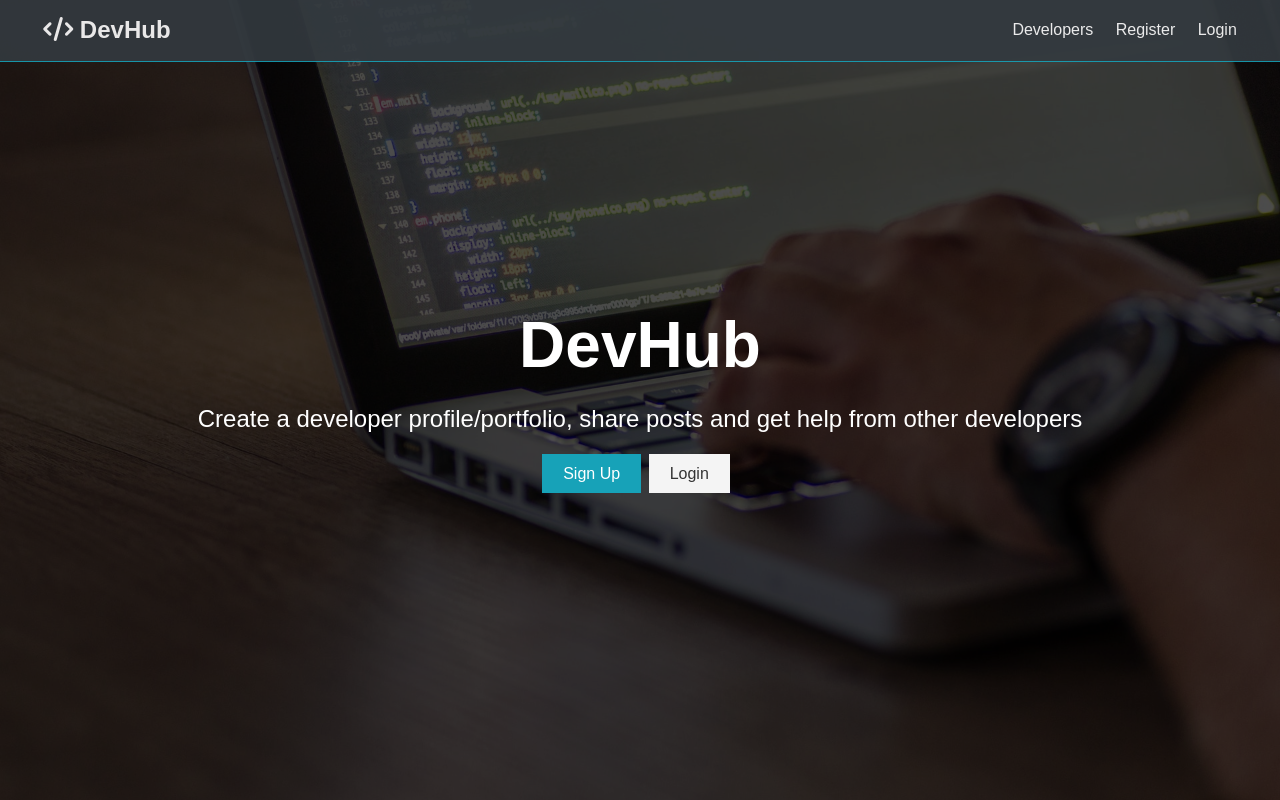
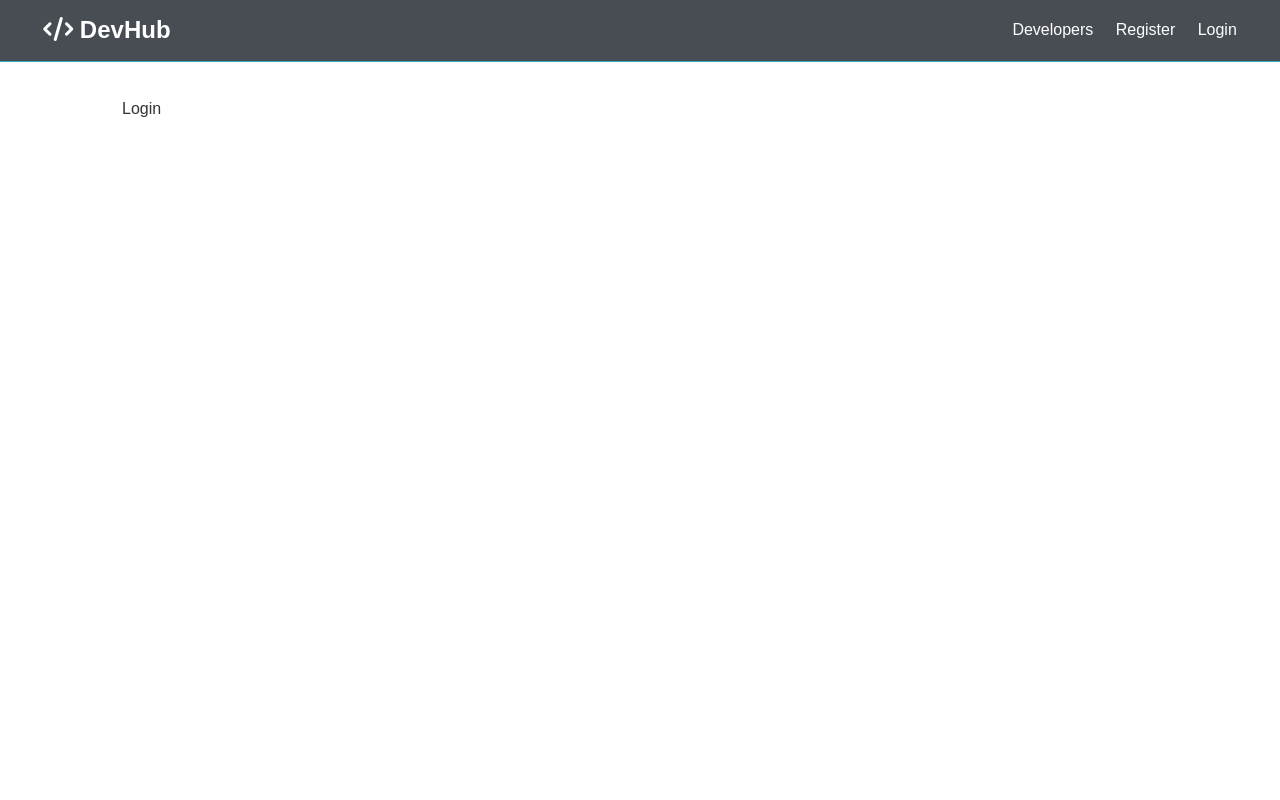
Before and after one commit to mutebinuhu/coders-finder, a React (Create React App) app in the folder client/: page /login in a window 1280 px wide. Built offline with nearby package versions, Linux system fonts and the light colour scheme.

Commit message:
adding the react router

```diff
--- a/client/src/App.js
+++ b/client/src/App.js
@@ -1,15 +1,27 @@
-import {Fragment} from 'react'
+import {Fragment} from 'react';
+import {BrowserRouter as Router, Switch, Route} from 'react-router-dom'
 import './App.css';
 import Navbar from './components/layout/Navbar';
 import Landing from './components/layout/Landing';
+import Login from './components/auth/Login';
+import Register from './components/auth/Register'
 
 
 const App = () => {
   return(
-  <Fragment>
-    <Navbar/>
-    <Landing />
+  <Router>
+    <Fragment>
+      <Navbar/>
+      <Route exact path ='/' component={Landing} />
+      <section className="container">
+        <Switch>
+          <Route exact path ='/login' component={Login} />
+          <Route exact path ='/register' component={Register} />
+
+        </Switch>
+      </section>
   </Fragment>
+  </Router>
   )
 
 }
--- /dev/null
+++ b/client/src/components/auth/Login.js
@@ -0,0 +1,11 @@
+import React from 'react'
+
+const Login = () => {
+    return (
+        <div>
+            Login
+        </div>
+    )
+}
+
+export default Login
--- /dev/null
+++ b/client/src/components/auth/Register.js
@@ -0,0 +1,11 @@
+import React from 'react'
+
+const Register = () => {
+    return (
+        <div>
+            Register
+        </div>
+    )
+}
+
+export default Register
--- a/client/src/components/layout/Landing.js
+++ b/client/src/components/layout/Landing.js
@@ -1,4 +1,5 @@
-import React from 'react'
+import React from 'react';
+import {Link} from 'react-router-dom';
 
  const Landing = () => {
     return (
@@ -11,8 +12,8 @@
               other developers
             </p>
             <div className="buttons">
-              <a href="register.html" className="btn btn-primary">Sign Up</a>
-              <a href="login.html" className="btn btn-light">Login</a>
+              <Link to="/register" className="btn btn-primary">Sign Up</Link>
+              <Link to="/login" className="btn btn-light">Login</Link>
             </div>
           </div>
         </div>
--- a/client/src/components/layout/Navbar.js
+++ b/client/src/components/layout/Navbar.js
@@ -1,15 +1,16 @@
-import React from 'react'
+import React from 'react';
+import {Link} from 'react-router-dom';
 
 const Navbar = () => {
     return (
     <nav className="navbar bg-dark">
       <h1>
-        <a href="index.html"><i className="fas fa-code"></i> DevHub</a>
+        <Link to='/'><i className="fas fa-code"></i> DevHub</Link>
       </h1>
       <ul>
         <li><a href="profiles.html">Developers</a></li>
-        <li><a href="register.html">Register</a></li>
-        <li><a href="login.html">Login</a></li>
+        <li><Link to="/register">Register</Link></li>
+        <li><Link  to="/login">Login</Link></li>
       </ul>
     </nav>
     )
```
